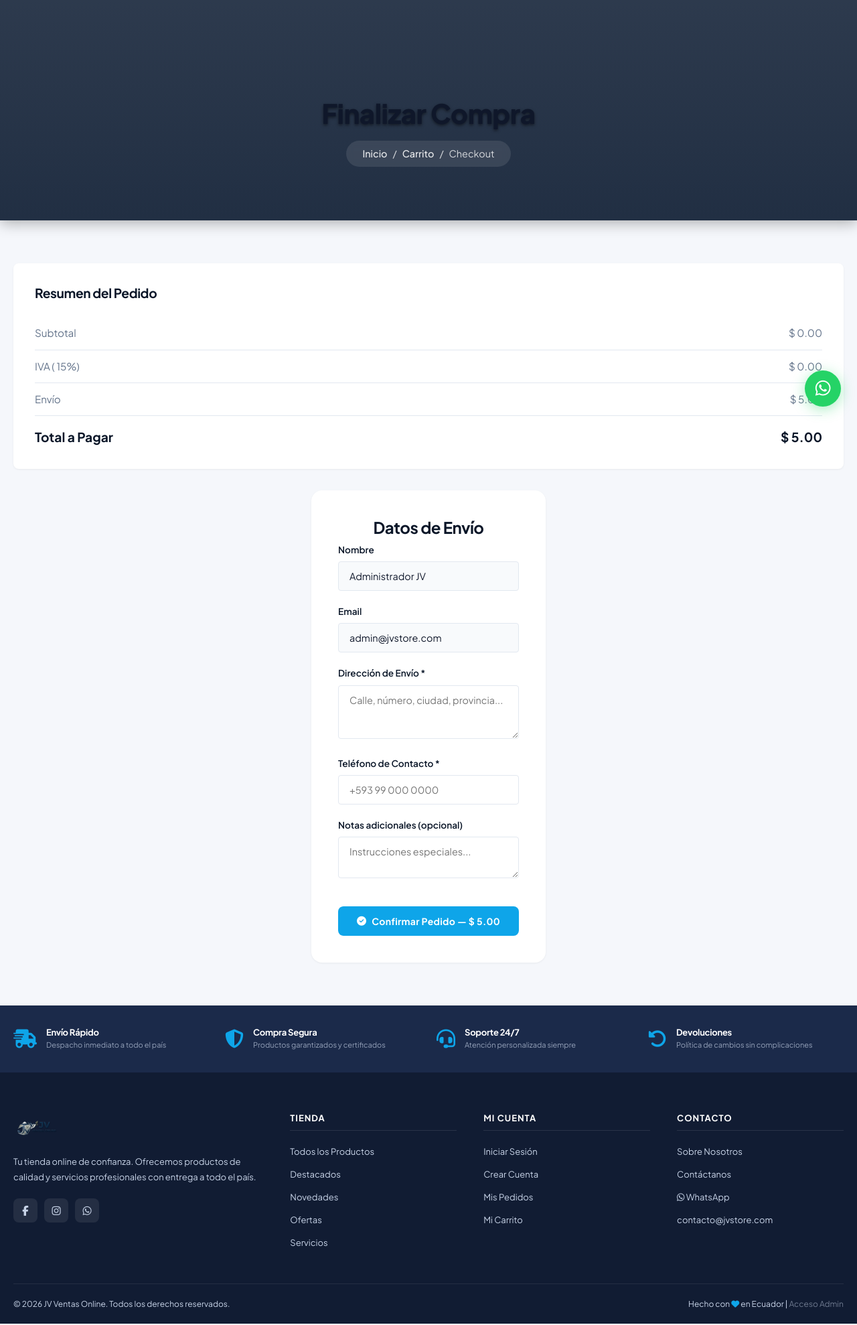
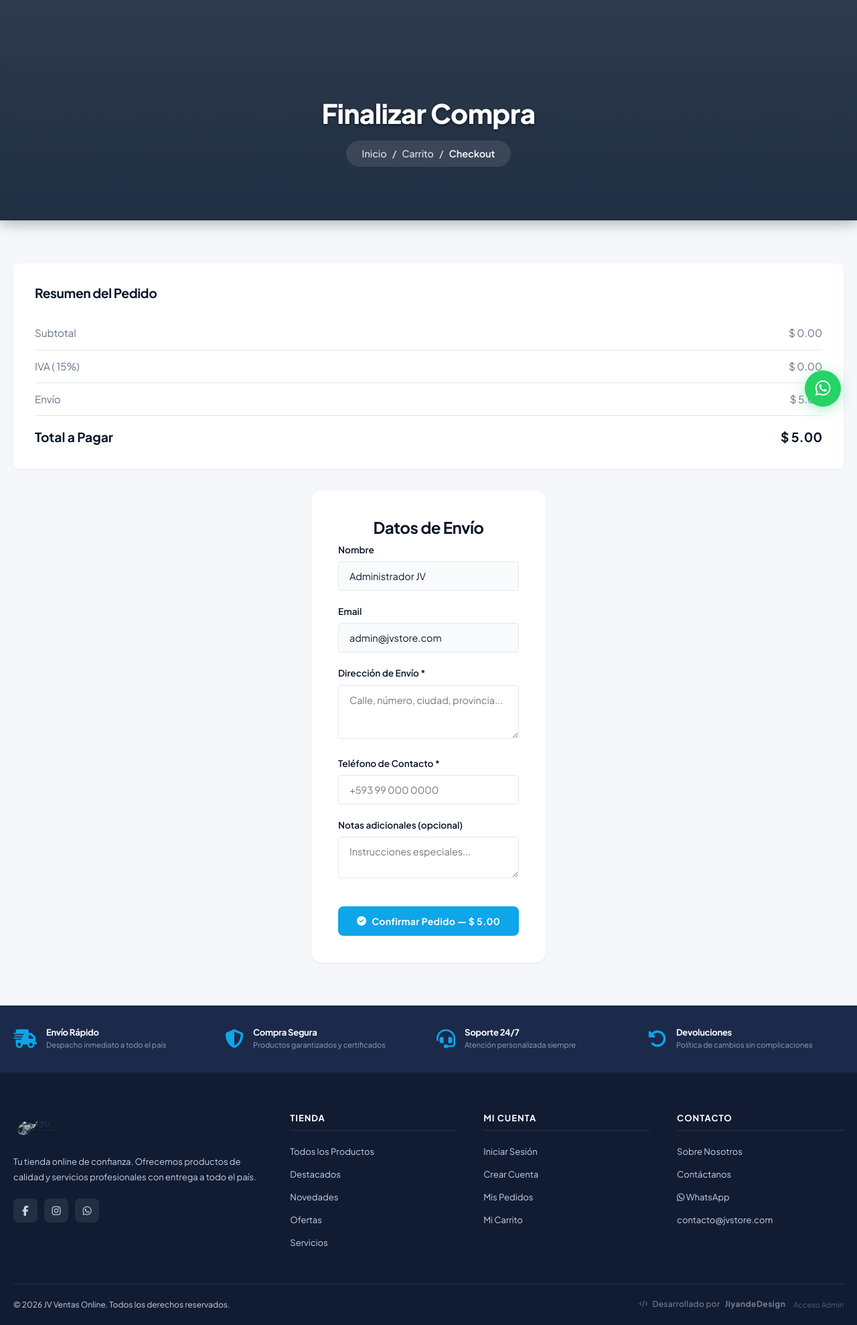
Before and after one commit to J03l-code/jvstore, a PHP site: page /checkout.php in a window 1280 px wide. Shown: the part 169-2147 px from the top of the page at 67% size. Run offline with PHP 8.4, Linux system fonts and the light colour scheme; a user stored in the database is signed in; data comes from the database, SQL or seed files in the repository; data that the repository does not hold is empty.

Commit message:
Footer: credito JiyandeDesign con link. Producto: textos del hero en blanco

```diff
--- a/css/layout.css
+++ b/css/layout.css
@@ -448,6 +448,7 @@
     margin-bottom: 1rem;
     text-shadow: 0 2px 4px rgba(0, 0, 0, 0.5);
     letter-spacing: -0.5px;
+    color: #ffffff !important;
 }
 
 .page-header .breadcrumb {
@@ -455,21 +456,27 @@
     justify-content: center;
     gap: .5rem;
     font-size: .9rem;
-    color: rgba(255, 255, 255, 0.8);
+    color: rgba(255, 255, 255, 0.85);
     background: rgba(255, 255, 255, 0.1);
     padding: 0.5rem 1.5rem;
     border-radius: 50px;
     backdrop-filter: blur(5px);
 }
 
-.page-header .breadcrumb a {
-    color: rgba(255, 255, 255, 0.9);
+.page-header .breadcrumb a,
+.page-header .breadcrumb span {
+    color: rgba(255, 255, 255, 0.85);
     font-weight: 500;
 }
 
 .page-header .breadcrumb a:hover {
-    color: var(--acento);
+    color: #ffffff;
     text-decoration: none;
+}
+
+.page-header .breadcrumb span:last-child {
+    color: #ffffff;
+    font-weight: 600;
 }
 
 /* ABOUT */
--- a/includes/footer.php
+++ b/includes/footer.php
@@ -68,7 +68,16 @@ $tk       = getSiteConfig('tiktok', '');
     </div>
     <div class="jv-footer-bottom">
       <span>&copy; <?= date('Y') ?> <?= sanitize($siteName) ?>. Todos los derechos reservados.</span>
-      <span>Hecho con <i class="fas fa-heart" style="color:var(--gold)"></i> en Ecuador | <a href="<?= BASE_URL ?>admin/" style="color:inherit;opacity:0.5;text-decoration:none;transition:opacity 0.2s;" onmouseover="this.style.opacity='1'" onmouseout="this.style.opacity='0.5'">Acceso Admin</a></span>
+      <span style="display:flex;align-items:center;gap:12px;">
+        <a href="https://jiyanedesign.com" target="_blank" rel="noopener"
+           style="display:inline-flex;align-items:center;gap:7px;color:rgba(200,212,232,0.55);font-size:12px;font-weight:500;text-decoration:none;letter-spacing:0.3px;transition:all 0.3s ease;border-bottom:1px solid transparent;padding-bottom:1px;"
+           onmouseover="this.style.color='#0ea5e9';this.style.borderBottomColor='rgba(14,165,233,0.4)'"
+           onmouseout="this.style.color='rgba(200,212,232,0.55)';this.style.borderBottomColor='transparent'">
+          <i class="fas fa-code" style="font-size:10px;opacity:0.7;"></i>
+          Desarrollado por <strong style="font-weight:700;letter-spacing:0.5px;">JiyandeDesign</strong>
+        </a>
+        <a href="<?= BASE_URL ?>admin/" style="color:inherit;opacity:0.35;text-decoration:none;font-size:11px;transition:opacity 0.2s;" onmouseover="this.style.opacity='0.8'" onmouseout="this.style.opacity='0.35'">Acceso Admin</a>
+      </span>
     </div>
   </div>
 </footer>
```
